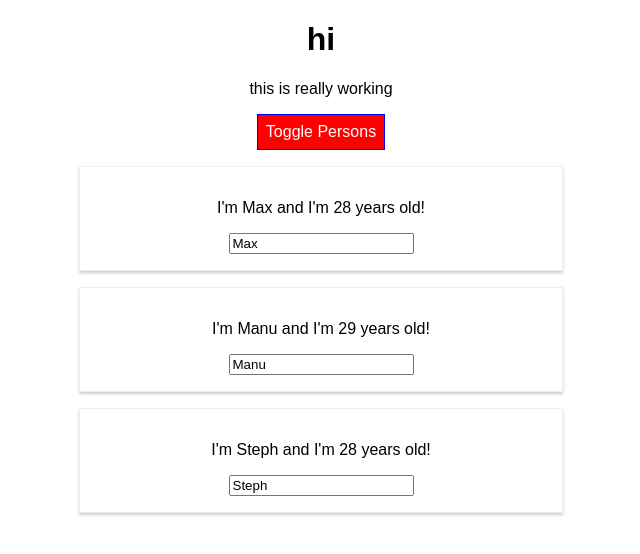
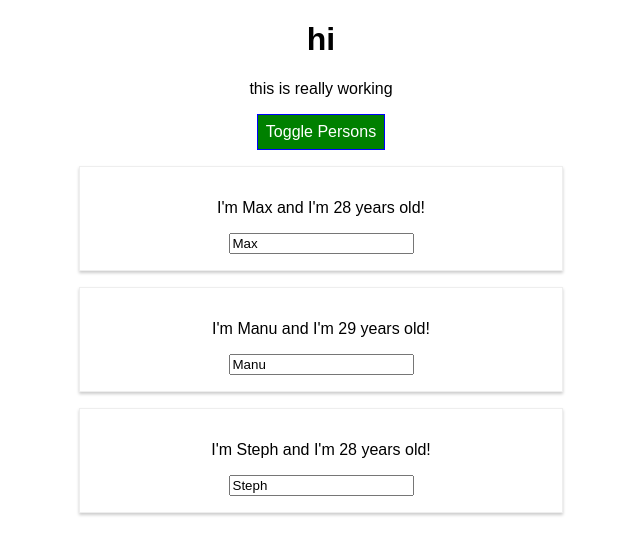
Before and after one commit to tasneemfarag/react-from-scratch, a React (Create React App) app in the folder react-complete-guide/: page / in a window 1280 px wide. Both pictures are taken after a click on the button "Toggle Persons". Shown: the top 554 px of the page, without its empty margins (319-959 px from the left). Built offline with nearby package versions, Linux system fonts and the light colour scheme.

Commit message:
using styled-components

```diff
--- a/react-complete-guide/src/App.css
+++ b/react-complete-guide/src/App.css
@@ -9,3 +9,20 @@
 .bold {
   font-weight: bold;
 }
+
+.button {
+  background-color: green;
+  color: white;
+  font: inherit;
+  border: 1px solid blue;
+  padding: 8px;
+  cursor: pointer;
+}
+
+
+
+
+  .button:hover {
+        background-color: lightgreen;
+        color: black;
+      }
--- a/react-complete-guide/src/App.js
+++ b/react-complete-guide/src/App.js
@@ -1,8 +1,12 @@
 import React, { Component } from 'react';
+import styled from 'styled-components';
 import './App.css';
-import Radium, { StyleRoot } from 'radium';
 import Person from './Person/Person';
 
+
+const StyledButton = styled.button`
+
+`;
 
 class App extends Component {
   state = {
@@ -28,15 +32,15 @@ class App extends Component {
     const persons = [...this.state.persons];
     persons[personIndex] = person;
 
-    this.setState({persons: persons});
+    this.setState({ persons: persons });
   }
 
   deletePersonHandler = (personIndex) => {
     //const persons = this.state.persons.slice(); this is right approch
-   // persons.filter(person => person.index !== personIndex)
-   const persons = [...this.state.persons];//the more modern E6X
-   persons.splice(personIndex, 1);
-   this.setState({ persons: persons });
+    // persons.filter(person => person.index !== personIndex)
+    const persons = [...this.state.persons];//the more modern E6X
+    persons.splice(personIndex, 1);
+    this.setState({ persons: persons });
   }
 
   togglePersonsHandler = () => {
@@ -76,34 +80,30 @@ class App extends Component {
 
         </div>
       );
-      style.backgroundColor = 'red';
-      style[':hover'] = {
-        backgroundColor: 'salmon',
-        color: 'black'
-      }
+      // style.backgroundColor = 'red';
+      // style[':hover'] = {
+      //   backgroundColor: 'salmon',
+      //   color: 'black'
+      // };
     }
 
     const classes = [];
-    if(this.state.persons.length <= 2) {
+    if (this.state.persons.length <= 2) {
       classes.push('red');
     }
-    if(this.state.persons.length <= 1) {
+    if (this.state.persons.length <= 1) {
       classes.push('bold');
     }
 
     return (
-      <StyleRoot>
       <div className="App">
         <h1>hi</h1>
         <p className={classes.join(' ')}>this is really working</p>
-        <button
-          style={style}
-          onClick={this.togglePersonsHandler}>Toggle Persons</button>
+        <button className="button" onClick={this.togglePersonsHandler}>Toggle Persons</button>
         {persons}
       </div>
-      </StyleRoot>
     );
   }
 }
 
-export default Radium(App);
+export default App;
--- a/react-complete-guide/src/Person/Person.css
+++ b/react-complete-guide/src/Person/Person.css
@@ -1,4 +1,4 @@
-.Person {
+/*.Person {
     width: 60%;
     margin: 16px auto;
     border: 1px solid #eee;
@@ -6,3 +6,9 @@
     padding: 16px;
     text-align: center;
 }
+
+@media (min-width: 500px) {
+    .Person {
+        width: 450px;
+    }
+}*/
--- a/react-complete-guide/src/Person/Person.js
+++ b/react-complete-guide/src/Person/Person.js
@@ -1,21 +1,29 @@
 import React from 'react';
-import Radium, { StyleRoot } from 'radium';
-import './Person.css';
+import styled from 'styled-components';
+//import './Person.css';
 
+const StyledDiv = styled.div`
+    width: 60%;
+    margin: 16px auto;
+    border: 1px solid #eee;
+    box-shadow: 0 2px 3px #ccc;
+    padding: 16px;
+    text-align: center;
+
+@media (min-width: 500px) {
+        width: 450px;
+}
+`;
 
 const person = (props) => {
-    const style = {
-        '@media (min-width: 500px)': {
-            width: '450px'
-        }
-    }
     return (
-        <div className="Person" style={style}>
+        // <div className="Person" style={style}>
+        <StyledDiv>
             <p onClick={props.click}>I'm {props.name} and I'm {props.age} years old!</p>
             <p>{props.children}</p>
             <input type="text" onChange={props.changed} value={props.name} />
-        </div>
+        </StyledDiv>
     )
 };
 
-export default Radium(person);
+export default person;
```
